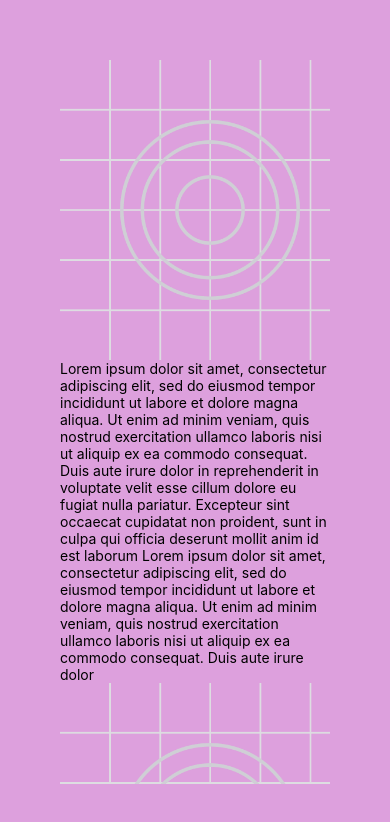
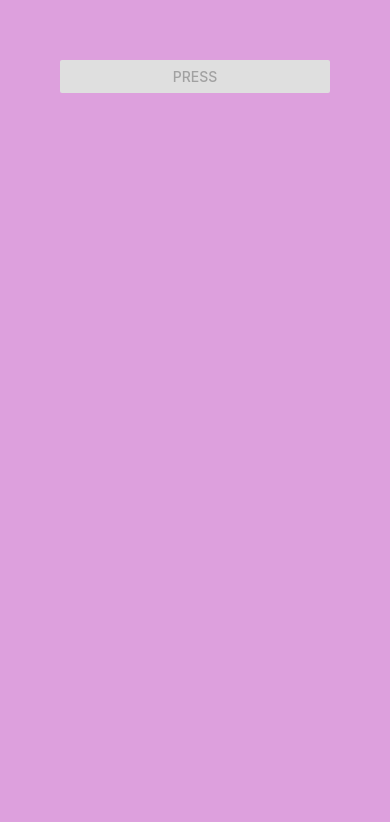
Before and after one commit to MiquelMarinoEspinosa/react-native, a React Native app in the folder CoreComponents/: screen / in a window 390 px wide. Shown: the top 822 px of the page. Built offline with nearby package versions, Linux system fonts and the light colour scheme.

Commit message:
Button core component

```diff
--- a/CoreComponents/App.js
+++ b/CoreComponents/App.js
@@ -1,26 +1,22 @@
-import { Image, ImageBackground, ScrollView, Text, View } from "react-native";
+import {
+  Button,
+  Image,
+  ImageBackground,
+  ScrollView,
+  Text,
+  View,
+} from "react-native";
 const logoImg = require("./assets/adaptive-icon.png");
 
 export default function App() {
   return (
     <View style={{ flex: 1, backgroundColor: "plum", padding: 60 }}>
-      <ScrollView>
-        <Image source={logoImg} style={{ width: 300, height: 300 }} />
-        <Text>
-          Lorem ipsum dolor sit amet, consectetur adipiscing elit, sed do
-          eiusmod tempor incididunt ut labore et dolore magna aliqua. Ut enim ad
-          minim veniam, quis nostrud exercitation ullamco laboris nisi ut
-          aliquip ex ea commodo consequat. Duis aute irure dolor in
-          reprehenderit in voluptate velit esse cillum dolore eu fugiat nulla
-          pariatur. Excepteur sint occaecat cupidatat non proident, sunt in
-          culpa qui officia deserunt mollit anim id est laborum Lorem ipsum
-          dolor sit amet, consectetur adipiscing elit, sed do eiusmod tempor
-          incididunt ut labore et dolore magna aliqua. Ut enim ad minim veniam,
-          quis nostrud exercitation ullamco laboris nisi ut aliquip ex ea
-          commodo consequat. Duis aute irure dolor
-        </Text>
-        <Image source={logoImg} style={{ width: 300, height: 300 }} />
-      </ScrollView>
+      <Button
+        title="Press"
+        onPress={() => console.log("Button pressed")}
+        color="midnightblue"
+        disabled
+      />
     </View>
   );
 }
```
